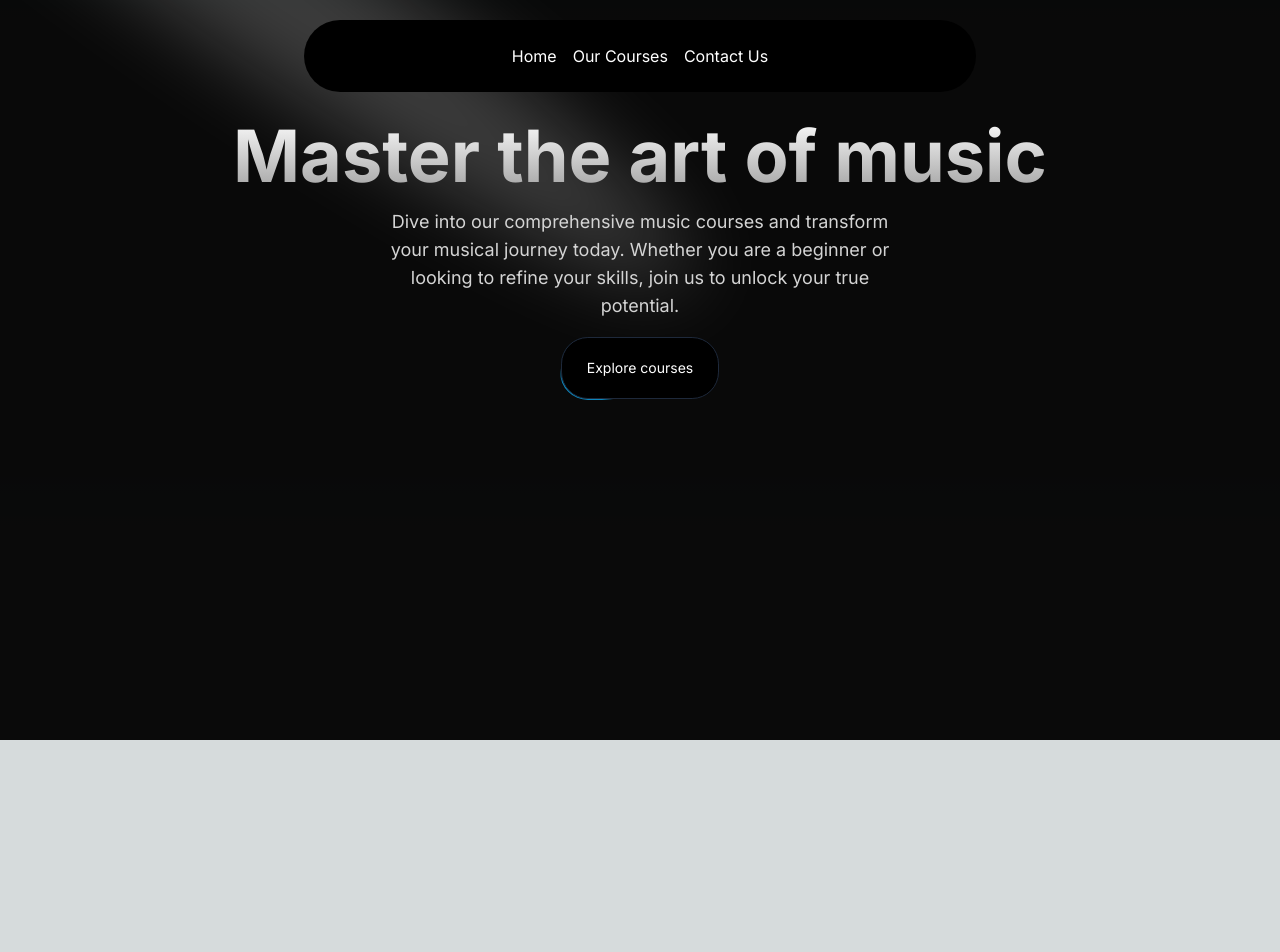
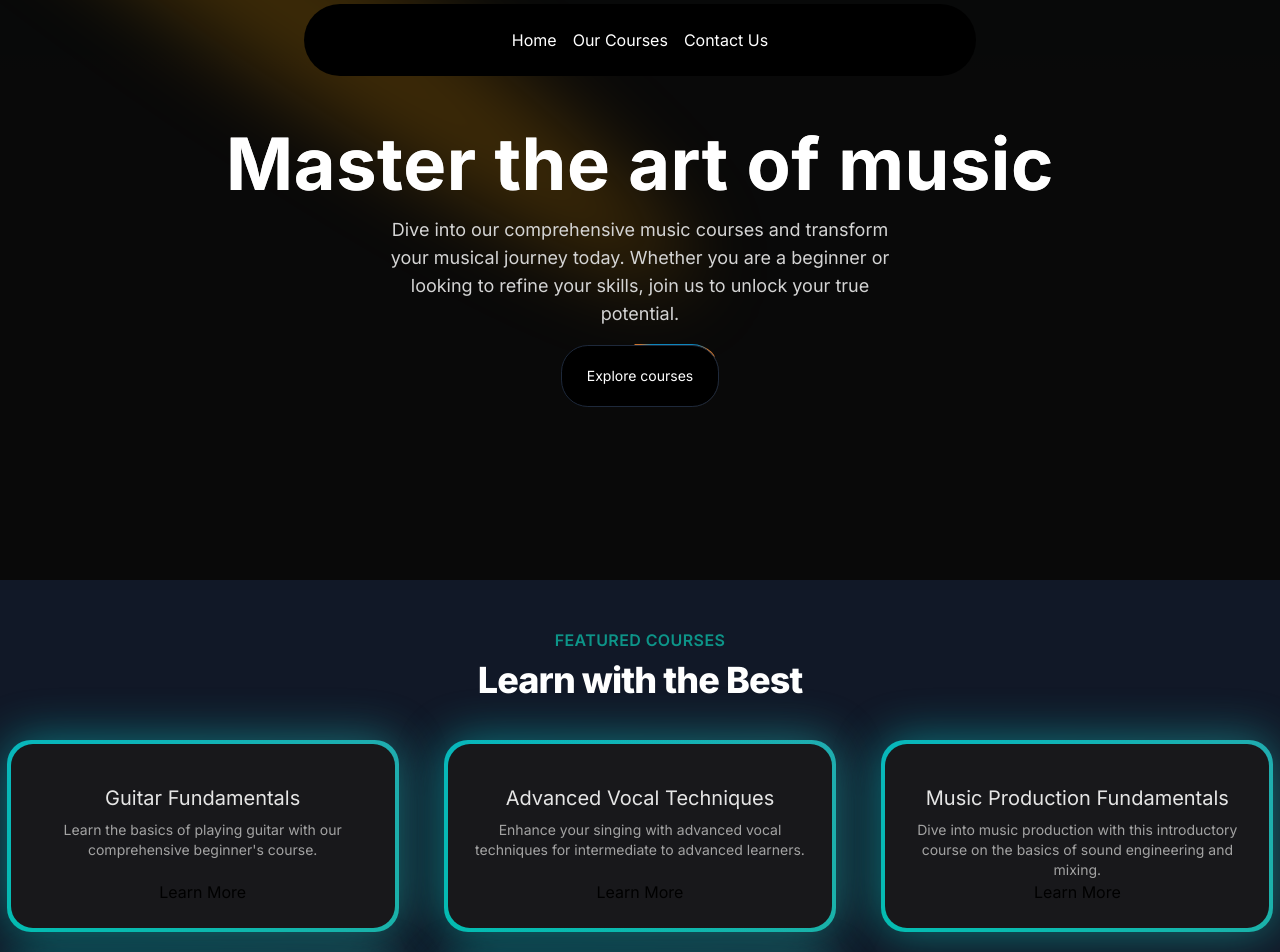
Before and after one commit to Tyagi221B/Music_App-Next.js, a Next.js app: page / in a window 1280 px wide. Shown: the part 60-1012 px from the top of the page. Before the commit the page ends 800 px from the top, so only its background shows below. Built offline with nearby package versions, Linux system fonts and the light colour scheme.

Commit message:
Add FeaturedCourses section, Remove Bugs

```diff
--- a/src/app/page.tsx
+++ b/src/app/page.tsx
@@ -1,9 +1,11 @@
+import FeaturedCourses from "@/components/FeaturedCourses";
 import HeroSection from "@/components/HeroSection";
 
 export default function Home() {
 	return (
     <main className="min-h-screen bg-black/[0.96] antialiased bg-grid-white/[0.02]">
       <HeroSection/>
+      <FeaturedCourses/>
     </main>
   );
 }
--- /dev/null
+++ b/src/components/FeaturedCourses.tsx
@@ -0,0 +1,63 @@
+"use client";
+import courseData from "@/data/music_courses.json";
+import Link from "next/link";
+import { BackgroundGradient } from "./ui/background-gradient";
+
+interface Course {
+	id: number;
+	title: string;
+	slug: string;
+	description: string;
+	price: number;
+	instructor: string;
+	isFeatured: boolean;
+}
+
+const FeaturedCourses = () => {
+	const featuredCourses = courseData.courses.filter(
+		(course: Course) => course.isFeatured
+	);
+	return (
+		<div className="py-12 bg-gray-900">
+			<div>
+				<div className="text-center">
+					<h2 className="text-base text-teal-600 font-semibold tracking-wide uppercase">
+						FEATURED COURSES
+					</h2>
+					<p className="mt-2 text-3xl leading-8 font-extrabold tracking-tight text-white sm:text-4xl">
+						Learn with the Best
+					</p>
+				</div>
+			</div>
+			<div className="mt-10">
+				<div className="grid grid-cols-1 sm:grid-cols-2 lg:grid-cols-3 gap-8 justify-center">
+					{featuredCourses.map((course: Course) => (
+						<div key={course.id} className="flex justify-center">
+							<BackgroundGradient className="flex flex-col rounded-[22px] bg-white dark:bg-zinc-900 overflow-hidden h-full max-w-sm">
+								<div className="p-4 sm:p-6 flex flex-col items-center text-center flex-grow">
+									<p className="text-lg sm:text-xl text-black mt-4 mb-2 dark:text-neutral-200">
+										{course.title}
+									</p>
+									<p className="text-sm text-neutral-600 dark:text-neutral-400 flex-grow">
+										{course.description}
+									</p>
+									<Link href={`/courses/${course.slug}`}>Learn More</Link>
+								</div>
+							</BackgroundGradient>
+						</div>
+					))}
+				</div>
+			</div>
+			<div className="mt-20 text-center">
+				<Link
+					className="px-4 py-2 rounded border border-neutral-600 text-neutral-700 bg-white hover:bg-gray-100 transition duration-200"
+					href={"/courses"}
+				>
+					View All Courses
+				</Link>
+			</div>
+		</div>
+	);
+};
+
+export default FeaturedCourses;
--- a/src/components/HeroSection.tsx
+++ b/src/components/HeroSection.tsx
@@ -1,18 +1,21 @@
+"use client";
 import { cn } from "@/utils/cn";
 import { Spotlight } from "./ui/Spotlight";
 import Link from "next/link";
 import { Button } from "./ui/moving-border";
+import { TextGenerateEffect } from "./ui/text-generate-effect";
 
 const HeroSection = () => {
+	const words = "Master the art of music"
 	return (
 		<div className="h-auto md:h-[40rem] w-full rounded-md flex flex-col items-center justify-center relative overflow-hidden mx-auto py-10 md:py-0">
 			<Spotlight
 				className="-top-40 left-0 md:left-60 md:-top-20"
-				fill="white"
+				fill="orange"
 			/>
 			<div className="p-4 relative z-10 w-full text-center">
 				<h1 className="mt-20 md:mt-0 text-4xl md:text-7xl font-bold bg-clip-text text-transparent bg-gradient-to-b from-neutral-50 to-neutral-400">
-					Master the art of music
+					<TextGenerateEffect words={words} className="mt-20 md:mt-0 text-4xl md:text-7xl font-bold"/>
 				</h1>
 				<p className="mt-4 font-normal text-base md:text-lg text-neutral-300 max-w-lg mx-auto">
 					Dive into our comprehensive music courses and transform your musical
@@ -22,6 +25,8 @@
 				<div className="mt-4">
 					<Link href={"/courses"}>
 						<Button
+							duration={500}
+							borderClassName="bg-red-800 bg-yellow-400 bg-orange-400"
 							borderRadius="1.75rem"
 							className="bg-white dark:bg-black text-black dark:text-white border-neutral-200 dark:border-slate-800"
 						>
--- a/src/components/Navbar.tsx
+++ b/src/components/Navbar.tsx
@@ -8,7 +8,7 @@
 	const [active, setActive] = useState<string | null>(null);
 	return (
 		<div
-			className={cn("fixed top-20 inset-x-0 max-w-2xl mx-auto z-50", className)}
+			className={cn("fixed top-16 inset-x-0 max-w-2xl mx-auto z-50", className)}
 		>
 			<Menu setActive={setActive}>
 				<Link href={"/"}>
--- /dev/null
+++ b/src/components/ui/background-gradient.tsx
@@ -0,0 +1,72 @@
+import { cn } from "@/utils/cn";
+import React from "react";
+import { motion } from "framer-motion";
+
+export const BackgroundGradient = ({
+	children,
+	className,
+	containerClassName,
+	animate = true,
+}: {
+	children?: React.ReactNode;
+	className?: string;
+	containerClassName?: string;
+	animate?: boolean;
+}) => {
+	const variants = {
+		initial: {
+			backgroundPosition: "0 50%",
+		},
+		animate: {
+			backgroundPosition: ["0, 50%", "100% 50%", "0 50%"],
+		},
+	};
+	return (
+		<div className={cn("relative p-[4px] group", containerClassName)}>
+			<motion.div
+				variants={animate ? variants : undefined}
+				initial={animate ? "initial" : undefined}
+				animate={animate ? "animate" : undefined}
+				transition={
+					animate
+						? {
+								duration: 5,
+								repeat: Infinity,
+								repeatType: "reverse",
+						}
+						: undefined
+				}
+				style={{
+					backgroundSize: animate ? "400% 400%" : undefined,
+				}}
+				className={cn(
+					"absolute inset-0 rounded-3xl z-[1] opacity-60 group-hover:opacity-100 blur-xl  transition duration-500 will-change-transform",
+					" bg-[radial-gradient(circle_farthest-side_at_0_100%,#00ccb1,transparent),radial-gradient(circle_farthest-side_at_100%_0,#7b61ff,transparent),radial-gradient(circle_farthest-side_at_100%_100%,#ffc414,transparent),radial-gradient(circle_farthest-side_at_0_0,#1ca0fb,#141316)]"
+				)}
+			/>
+			<motion.div
+				variants={animate ? variants : undefined}
+				initial={animate ? "initial" : undefined}
+				animate={animate ? "animate" : undefined}
+				transition={
+					animate
+						? {
+								duration: 5,
+								repeat: Infinity,
+								repeatType: "reverse",
+						}
+						: undefined
+				}
+				style={{
+					backgroundSize: animate ? "400% 400%" : undefined,
+				}}
+				className={cn(
+					"absolute inset-0 rounded-3xl z-[1] will-change-transform",
+					"bg-[radial-gradient(circle_farthest-side_at_0_100%,#00ccb1,transparent),radial-gradient(circle_farthest-side_at_100%_0,#7b61ff,transparent),radial-gradient(circle_farthest-side_at_100%_100%,#ffc414,transparent),radial-gradient(circle_farthest-side_at_0_0,#1ca0fb,#141316)]"
+				)}
+			/>
+
+			<div className={cn("relative z-10", className)}>{children}</div>
+		</div>
+	);
+};
--- /dev/null
+++ b/src/components/ui/text-generate-effect.tsx
@@ -0,0 +1,54 @@
+"use client";
+import { useEffect } from "react";
+import { motion, stagger, useAnimate } from "framer-motion";
+import { cn } from "@/utils/cn";
+
+export const TextGenerateEffect = ({
+	words,
+	className,
+}: {
+	words: string;
+	className?: string;
+}) => {
+	const [scope, animate] = useAnimate();
+	let wordsArray = words.split(" ");
+	useEffect(() => {
+		animate(
+			"span",
+			{
+				opacity: 1,
+			},
+			{
+				duration: 2,
+				delay: stagger(0.2),
+			}
+		);
+	}, [animate]);
+
+	const renderWords = () => {
+		return (
+			<motion.div ref={scope}>
+				{wordsArray.map((word, idx) => {
+					return (
+						<motion.span
+							key={word + idx}
+							className={`dark:text-white text-black opacity-0 ${className}`}
+						>
+							{word}{" "}
+						</motion.span>
+					);
+				})}
+			</motion.div>
+		);
+	};
+
+	return (
+		<div className={cn("font-bold", className)}>
+			<div className="mt-4">
+				<div className=" dark:text-white text-black text-2xl leading-snug tracking-wide">
+					{renderWords()}
+				</div>
+			</div>
+		</div>
+	);
+};
```
